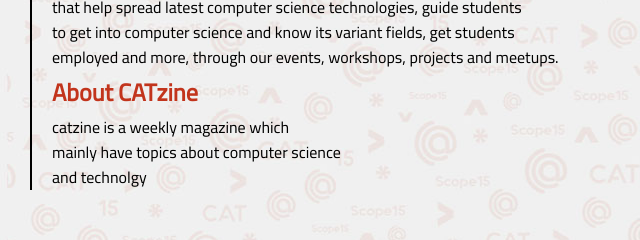
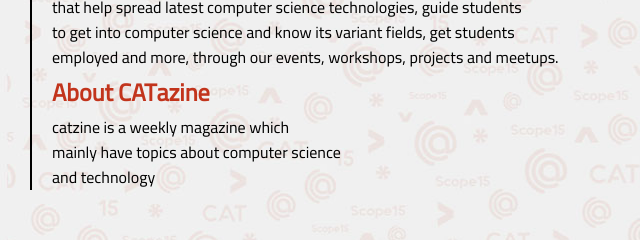
Before and after one commit to CATReloaded/catreloaded.github.io, a plain HTML site: page index.html in a window 1280 px wide. Shown: the part 380-620 px from the top of the page, 0-640 px from the left. Drawn offline with Linux system fonts and the light colour scheme.

Commit message:
Update index.html

```diff
--- a/index.html
+++ b/index.html
@@ -47,10 +47,10 @@
 				<p>that help spread latest computer science technologies, guide students</p>
 				<p> to get into computer science and know its variant fields, get students</p>
 				<p>employed and more, through our events, workshops, projects and meetups.</p>
-				<h2>About CATzine</h2>
+				<h2>About CATazine</h2>
 				<p>catzine is a weekly magazine which</p>
 				<p>mainly have topics about computer science</p>
-				<p>and technolgy</p>
+				<p>and technology</p>
 			</article>
 			<br/>
 			<article>
```
